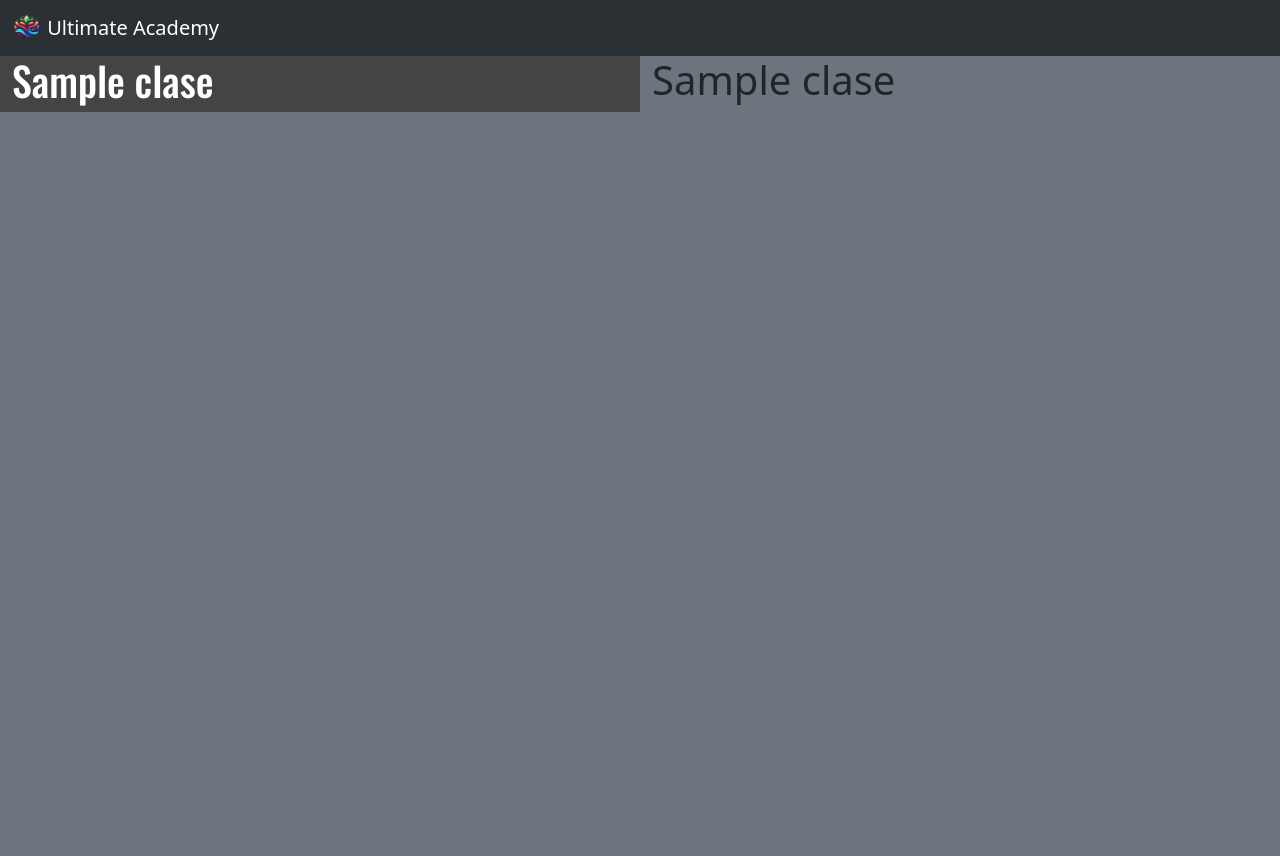
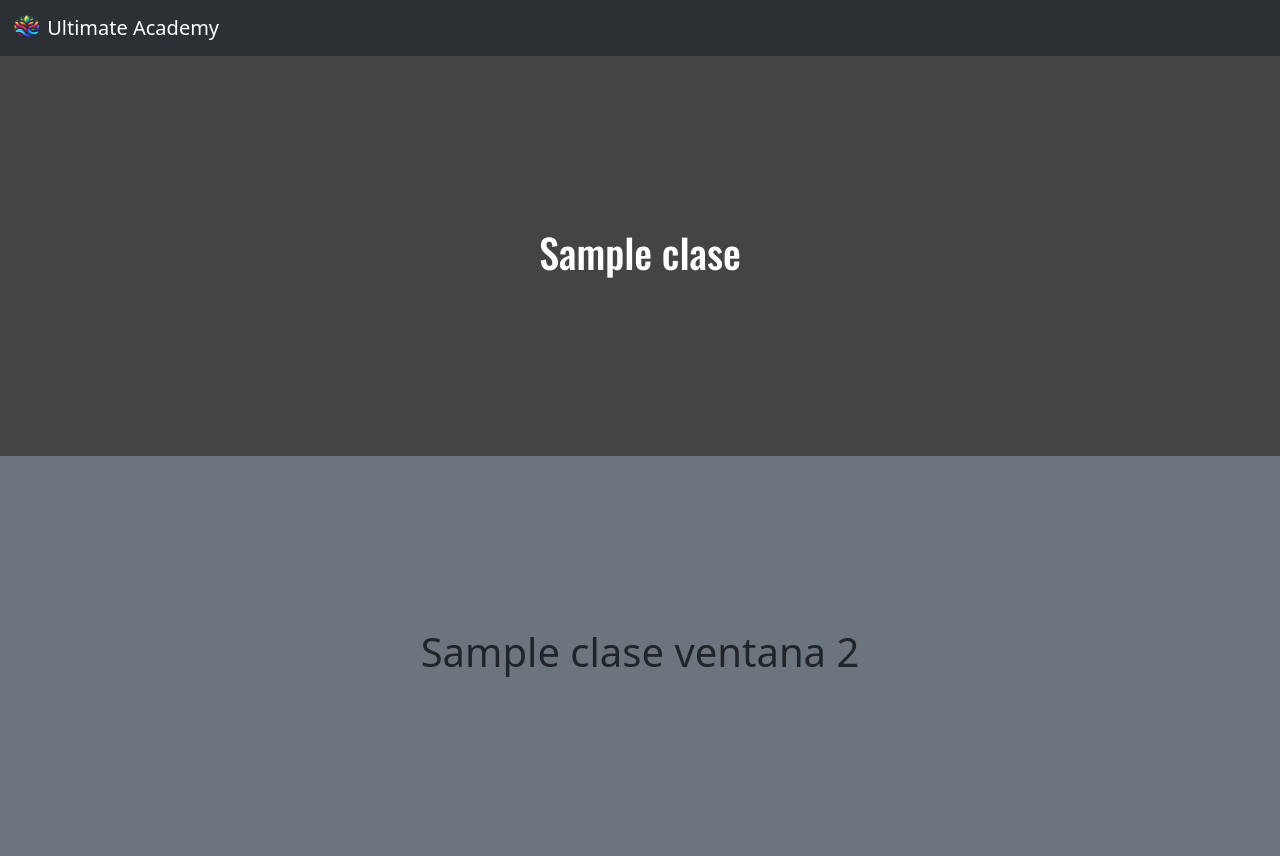
Before and after one commit to ivolezcano/Academy, a Django app: template ultimate_academy/cursos/templates/ultimate_academy/clase.html in a window 1280 px wide. Before the commit the page ends 112 px from the top, so only its background shows below. Run offline with Django 5.2, Linux system fonts and the light colour scheme; the template is opened without the code that fills it: most values are stand-ins (such as "Sample title", 1, 10 or a date in 2020); some web fonts are replaced.

Commit message:
modify row clase view

```diff
--- a/ultimate_academy/cursos/templates/ultimate_academy/clase.html
+++ b/ultimate_academy/cursos/templates/ultimate_academy/clase.html
@@ -2,13 +2,14 @@
 {% block content %}
 <div class = 'container-fluid'>
     <div class = 'row'>
-        <div class = 'col col-video'> {% comment %} Columna en la que aparece el VIDEO de la clase {% endcomment %}
-            <h1 class = 'title'>{{ clase.titulo }}</h1>
+        <div class = 'col-md-12 col-video'> {% comment %} Columna en la que aparece el VIDEO de la clase {% endcomment %}
+            <div class="p-3 half-height d-flex align-items-center justify-content-center"><h1 class = 'title'>{{ clase.titulo }}</h1></div>
         </div>
-        <div class = 'col'> {% comment %} Columna en la que el ALUMNO interactua {% endcomment %}
-            <h1>{{ clase.titulo }}</h1>
+        <div class = 'col-md-12'> {% comment %} Columna en la que aparece el VIDEO de la clase {% endcomment %}
+            <div class="p-3 half-height d-flex align-items-center justify-content-center"><h1>{{ clase.titulo }} ventana 2</h1></div>
         </div>
     </div>
+
 </div>
 
 {% endblock %}
--- a/ultimate_academy/static/css/clase.css
+++ b/ultimate_academy/static/css/clase.css
@@ -10,3 +10,7 @@
 .col-video{
     background-color: #454444;
 }
+
+.half-height {
+    height: 50vh; /* 50% de la altura de la ventana */
+}
```
